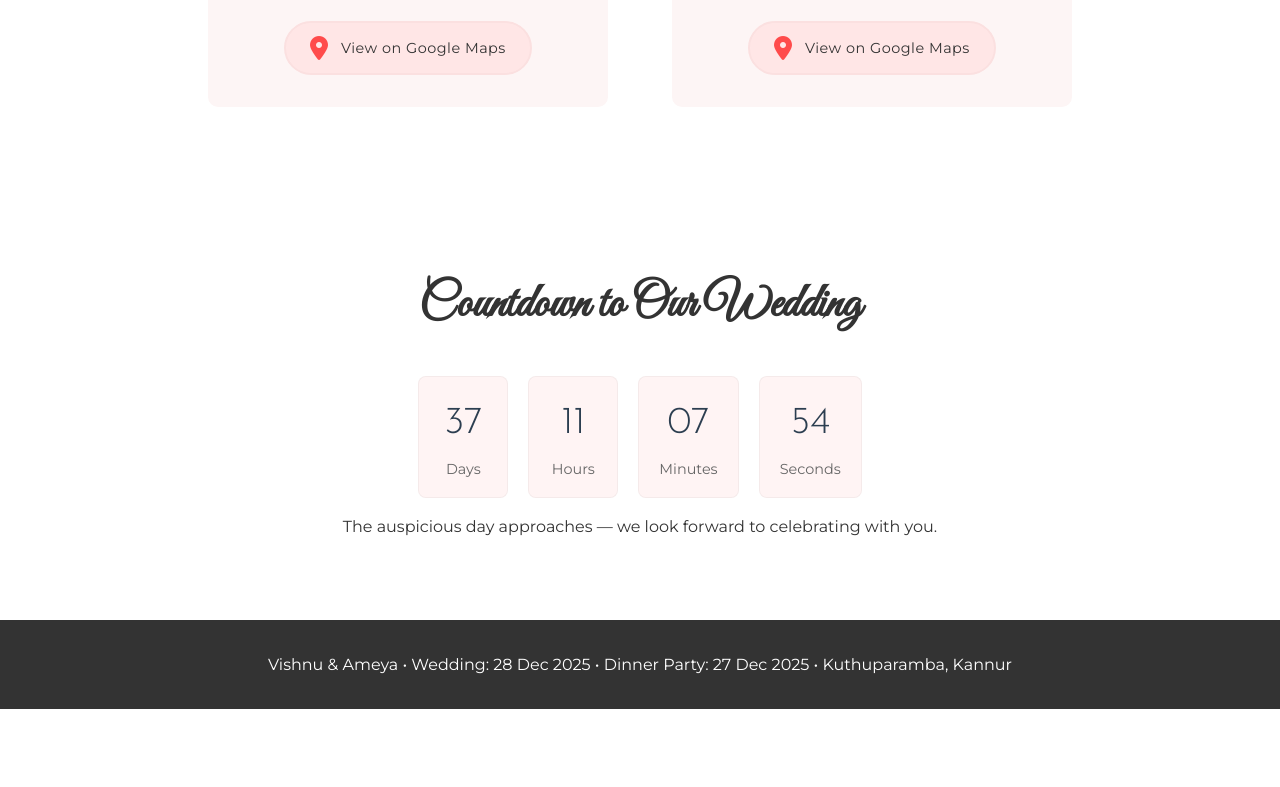
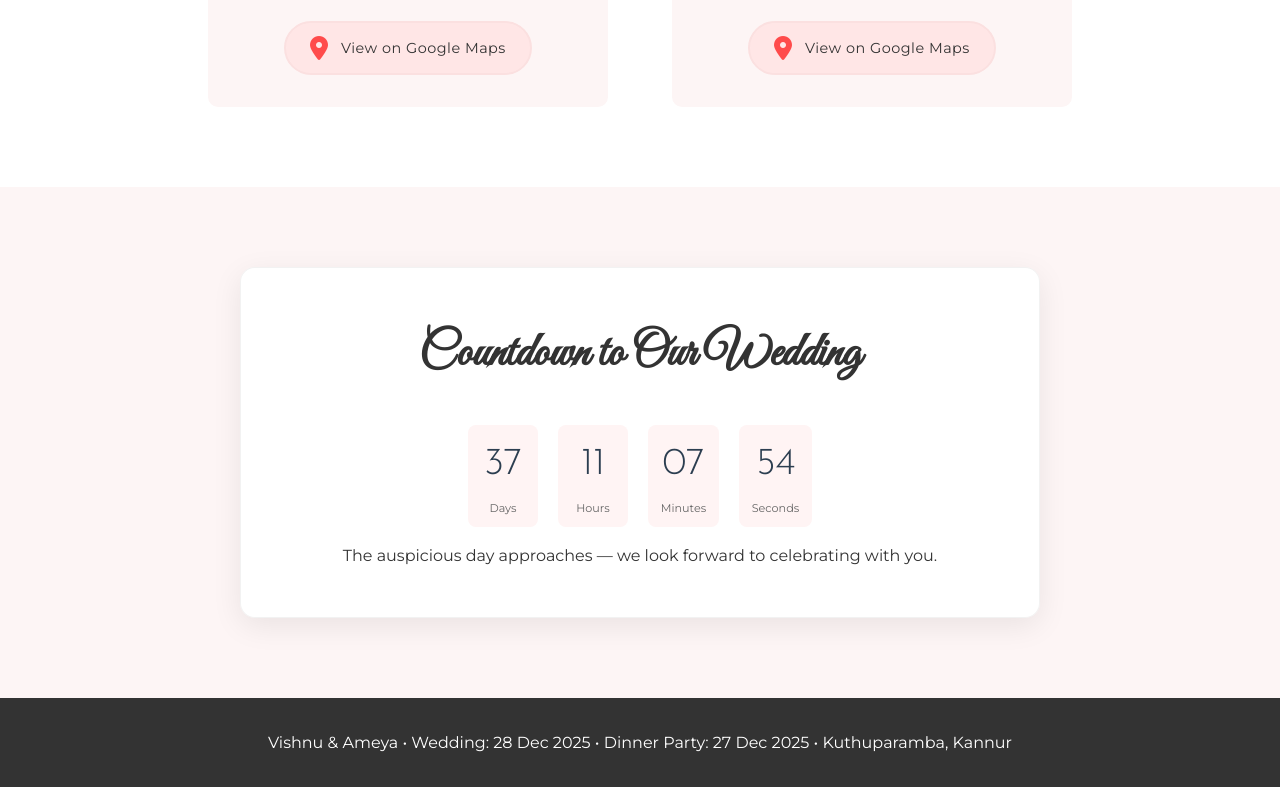
Before and after one commit to together-vishnu-and-ameya/together-vishnu-and-ameya.github.io, a plain HTML site: page index.html in a window 1280 px wide. Shown: the part 3019-3806 px from the top of the page. Before the commit the page ends 3728 px from the top, so only its background shows below. Drawn offline with Linux system fonts and the light colour scheme.

Commit message:
updated countdown timer

```diff
--- a/index.html
+++ b/index.html
@@ -114,8 +114,9 @@
     </section>
 
     <section id="gallery" class="section">
-      <h2>Countdown to Our Wedding</h2>
-      <div class="countdown" id="countdown">
+      <div class="invitation-content countdown-content">
+        <h2>Countdown to Our Wedding</h2>
+        <div class="countdown" id="countdown">
         <div class="countdown-item">
           <span class="countdown-value" id="days">0</span>
           <span class="countdown-label">Days</span>
@@ -132,8 +133,9 @@
           <span class="countdown-value" id="seconds">00</span>
           <span class="countdown-label">Seconds</span>
         </div>
+        </div>
+        <p class="countdown-note" id="countdown-note">The auspicious day approaches — we look forward to celebrating with you.</p>
       </div>
-      <p class="countdown-note" id="countdown-note">The auspicious day approaches — we look forward to celebrating with you.</p>
     </section>
 
     <footer>
--- a/styles.css
+++ b/styles.css
@@ -84,6 +84,11 @@ body {
   padding: 5rem 2rem;
   text-align: center;
   }
+
+/* Background for the gallery/countdown section to match the invitation card tone */
+#gallery {
+  background-color: #fdf5f5;
+}
 
 #invitation {
   background-color: #fdf5f5;
@@ -501,7 +506,7 @@ h2 {
 
 .countdown-label {
   display: block;
-  font-size: 0.9rem;
+  font-size: 0.7rem;
   color: #666;
   margin-top: 0.25rem;
 }
@@ -511,6 +516,21 @@ h2 {
   margin-top: 1rem;
   color: #333;
   font-weight: 500;
+}
+
+/* When countdown is placed inside the invitation-style box, make items blend with the card */
+.countdown-content .countdown-item {
+  border: none;
+  padding: 0.6rem 0.8rem;
+  min-width: 70px;
+}
+
+.countdown-content .countdown-value {
+  color: #2c3e50;
+}
+
+.countdown-content .countdown-label {
+  color: #666;
 }
 
 /* Celebration styles shown when countdown ends */
```
